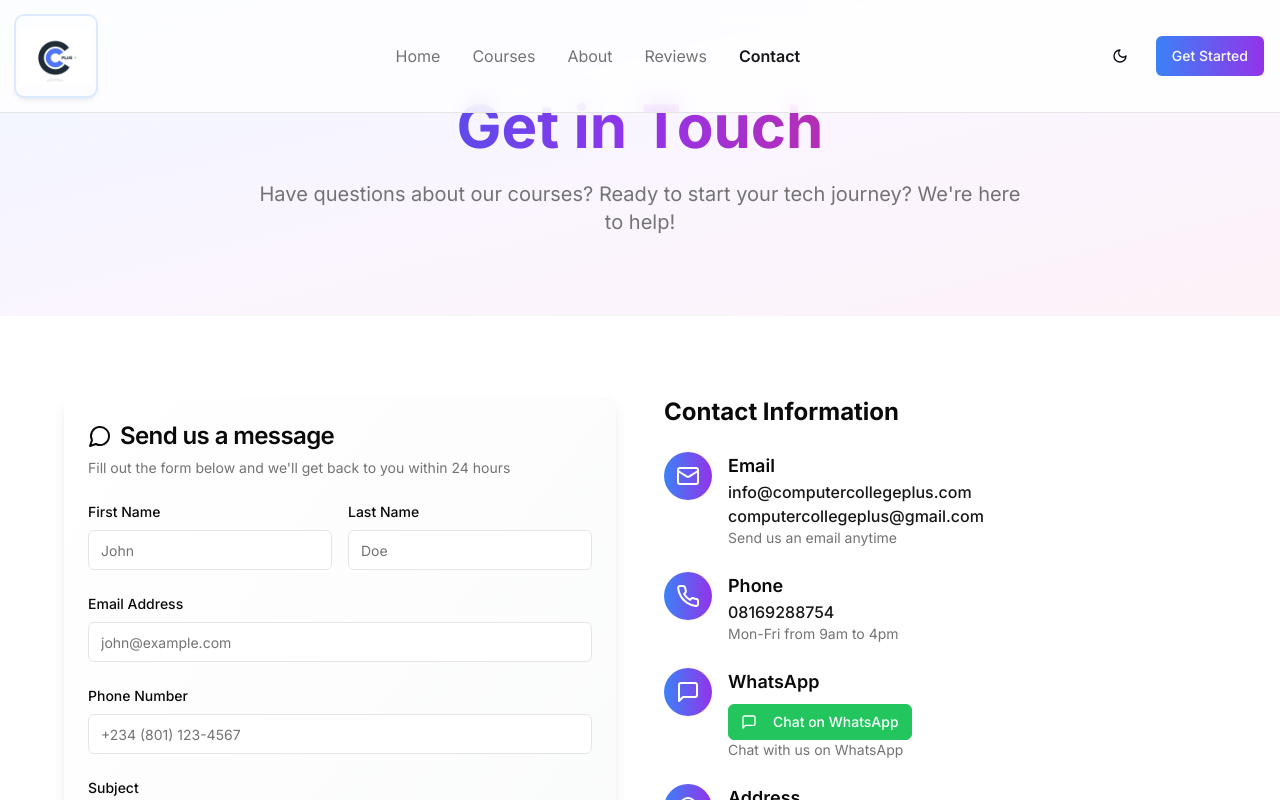
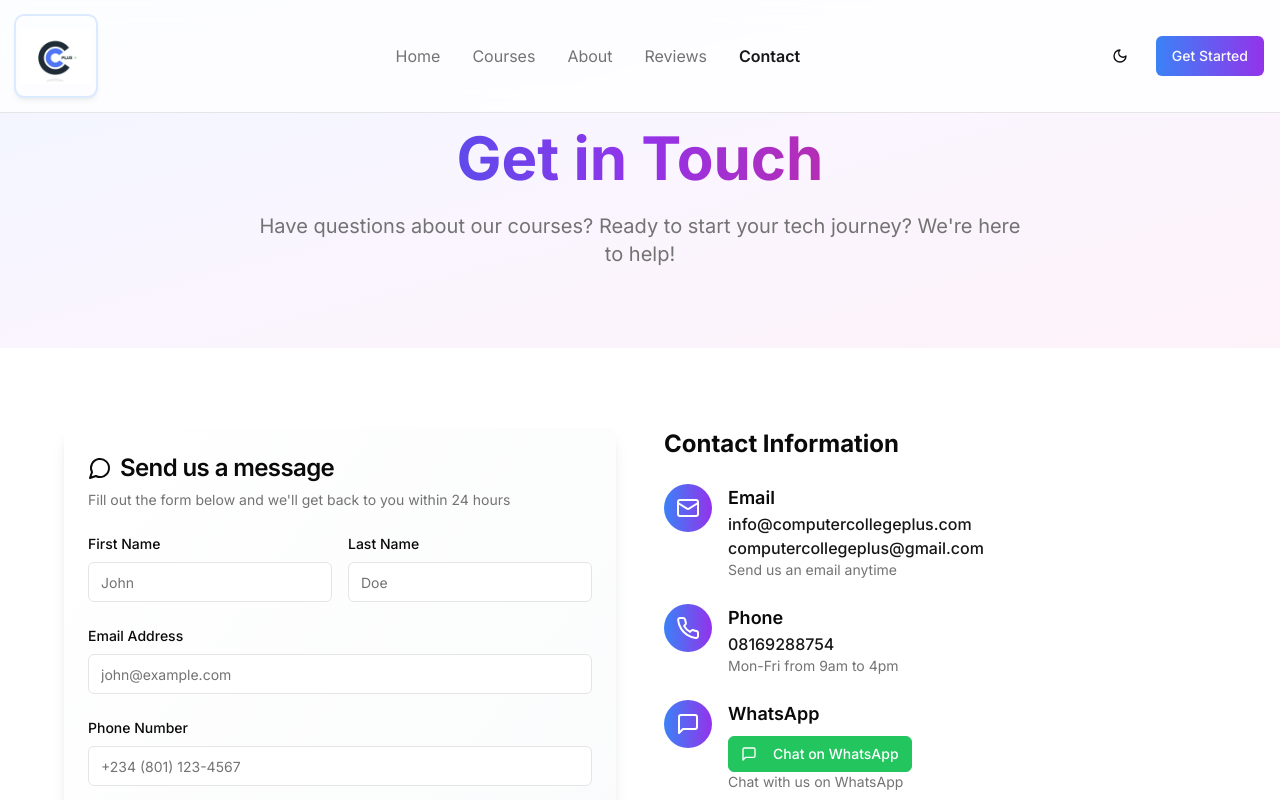
Before and after one commit to Ikoyi1st/Cplus-Academy, a Next.js app: page /contact in a window 1280 px wide. Shown: the top 800 px of the page. Built offline with nearby package versions, Linux system fonts and the light colour scheme.

Commit message:
contact padding

```diff
--- a/app/contact/page.tsx
+++ b/app/contact/page.tsx
@@ -176,7 +176,7 @@ Newsletter Subscription: ${formData.newsletter ? "Yes" : "No"}
       <Navbar />
 
       {/* Hero Section */}
-      <section className="pt-24 pb-12 bg-gradient-to-br from-blue-50 via-purple-50 to-pink-50 dark:from-blue-950 dark:via-purple-950 dark:to-pink-950">
+      <section className="pt-32 pb-12 bg-gradient-to-br from-blue-50 via-purple-50 to-pink-50 dark:from-blue-950 dark:via-purple-950 dark:to-pink-950">
         <div className="container mx-auto px-4">
           <motion.div
             className="text-center max-w-3xl mx-auto"
```
